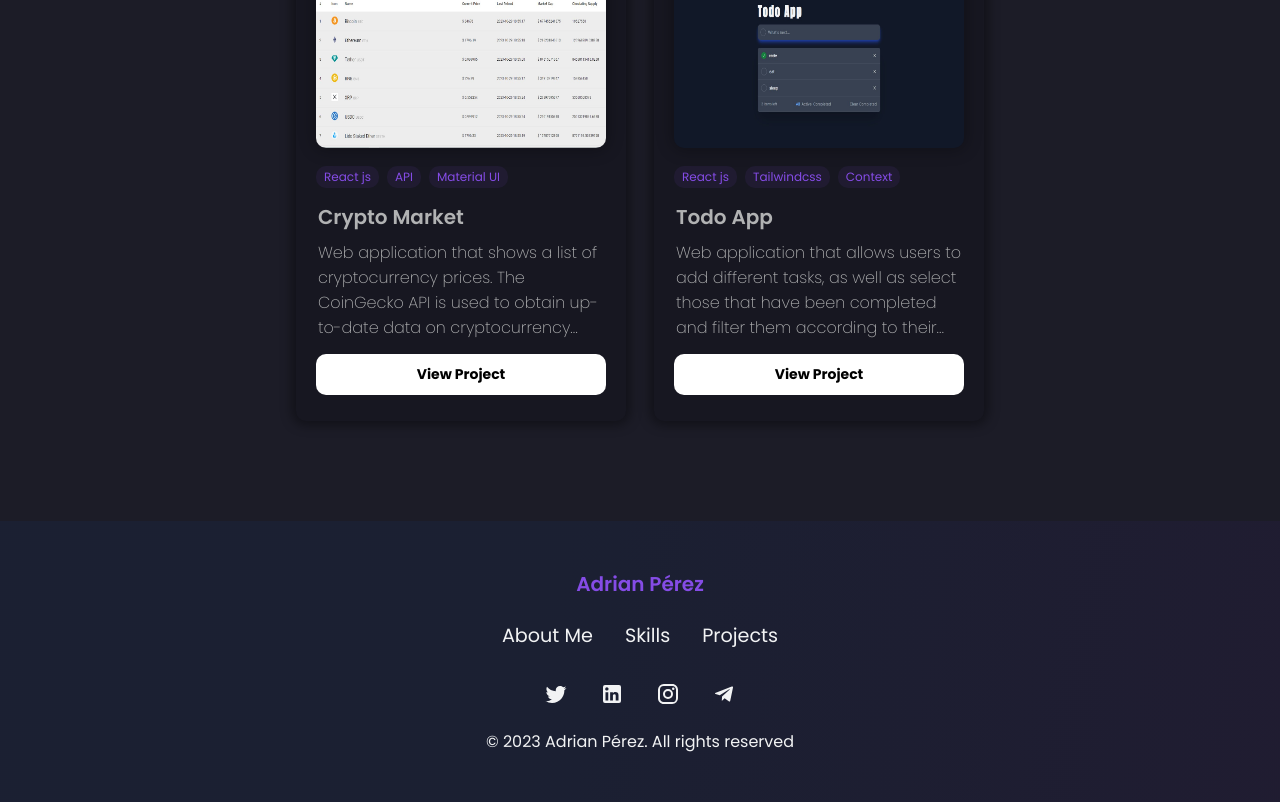
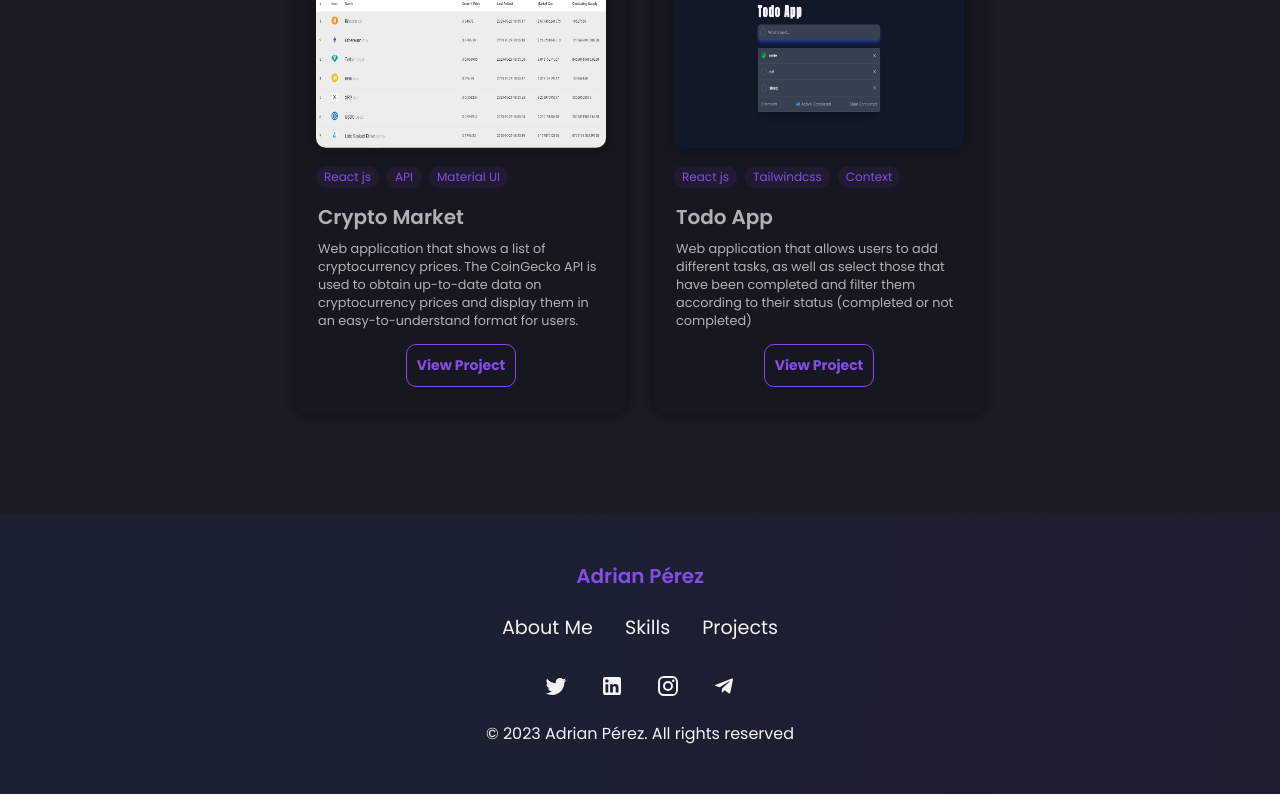
Before and after one commit to AdrianE121000/portfolio, a React (Vite) app: page / in a window 1280 px wide. Shown: the part 1387-2189 px from the top of the page. Built offline with nearby package versions, Linux system fonts and the light colour scheme.

Commit message:
Fixing styles

```diff
--- a/src/components/Cards/ProjectCards.jsx
+++ b/src/components/Cards/ProjectCards.jsx
@@ -27,6 +27,7 @@ const ProjectCards = ({ project }) => {
         </div>
       </div>
 
+      <div className='viewButton'>
         <a
           href={project.webapp}
           target='_blank'
@@ -34,6 +35,7 @@ const ProjectCards = ({ project }) => {
           <button className='viewProject'>{translations.works.view}</button>
         </a>
       </div>
+    </div>
   );
 };
 
--- a/src/components/Cards/cards.css
+++ b/src/components/Cards/cards.css
@@ -66,25 +66,44 @@
 }
 
 .description {
-    font-weight: 200;
+    font-size: 0.8rem;
     color: #b1b2b3;
     overflow: hidden;
     margin-top: 8px;
     display: -webkit-box;
     max-width: 100%;
-    -webkit-line-clamp: 4;
+    -webkit-line-clamp: 5;
     -webkit-box-orient: vertical;
     text-overflow: ellipsis;
 }
 
+.viewButton {
+    display: flex;
+    justify-content: center;
+    align-items: center;
+}
+
 .viewProject {
-    width: 100%;
+    /*width: 100%;
     padding: 10px;
     background-color: #FFFFFF;
     font-size: 14px;
     font-weight: 700;
-    border: none;
     border-radius: 10px;
+    cursor: pointer;*/
+    background: #171721;
+    border: 1.8px solid #854CE6;
+    border-radius: 10px;
+    color: #854CE6;
     cursor: pointer;
+    padding: 10px;
+    font-weight: 700;
+    font-size: 14px;
     transition: all 0.8s ease-in-out;
+    margin: 0 auto;
 }
+
+.viewProject:hover {
+    background: #854CE6;
+    color: #FFFFFF;
+}
--- a/src/components/Projects/Projects.jsx
+++ b/src/components/Projects/Projects.jsx
@@ -15,9 +15,9 @@ const Projects = () => {
         <div className='titleProjects'>{translations.works.title}</div>
 
         <div className='cardContainer'>
-          {projects.map((project, index) => (
+          {projects.map((project) => (
             <ProjectCard
-              key={index}
+              key={project.id}
               project={project}
             />
           ))}
```
Lines whose indentation alone changed are shown as unchanged.
